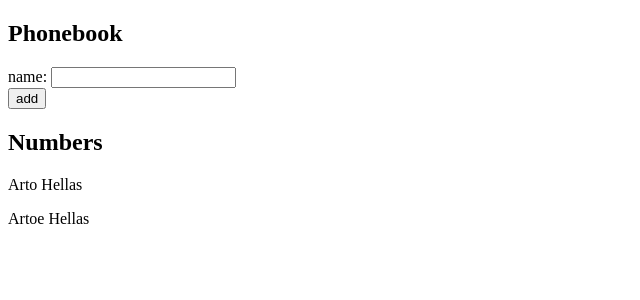
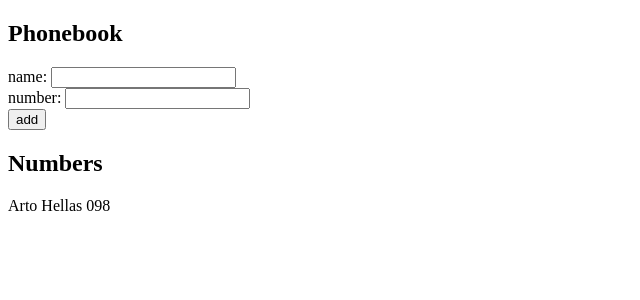
Before and after one commit to shurikoi/fs-course, a React (Vite) app in the folder part2/phonebook/: page / in a window 1280 px wide. Shown: the top 300 px of the page, without its empty margins (0-640 px from the left). Built offline with nearby package versions, Linux system fonts and the light colour scheme.

Commit message:
task 2.8 done

```diff
--- a/part2/phonebook/src/App.jsx
+++ b/part2/phonebook/src/App.jsx
@@ -2,10 +2,10 @@ import { useState } from "react"
 
 const App = () => {
   const [persons, setPersons] = useState([
-    { name: "Arto Hellas" },
-    { name: "Artoe Hellas" },
+    { name: "Arto Hellas", number: "098" },
   ])
   const [newName, setNewName] = useState("")
+  const [newNumber, setNewNumber] = useState()
 
   const handleAddNote = (event) => {
     event.preventDefault()
@@ -14,8 +14,9 @@ const App = () => {
     if (isUnique)
       return alert(`${newName} is already added to phonebook`)
 
-    setPersons([...persons, { name: newName }])
+    setPersons([...persons, { name: newName, number: newNumber }])
     setNewName("")
+    setNewNumber()
   }
 
   return (
@@ -28,6 +29,12 @@ const App = () => {
             value={newName}
             onChange={() => setNewName(event.target.value)}
           />
+          <br />
+          number:{" "}
+          <input
+            value={newNumber}
+            onChange={() => setNewNumber(event.target.value)}
+          />
         </div>
         <div>
           <button type="submit">add</button>
@@ -35,7 +42,7 @@ const App = () => {
       </form>
       <h2>Numbers</h2>
       {persons.map((person) => (
-        <p key={person.name}>{person.name}</p>
+        <p key={person.name}>{person.name} {person.number}</p>
       ))}
     </div>
   )
```
